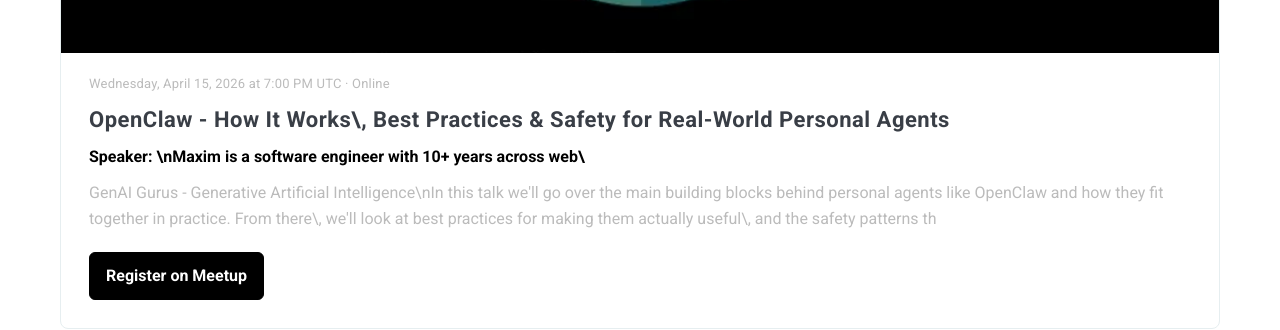
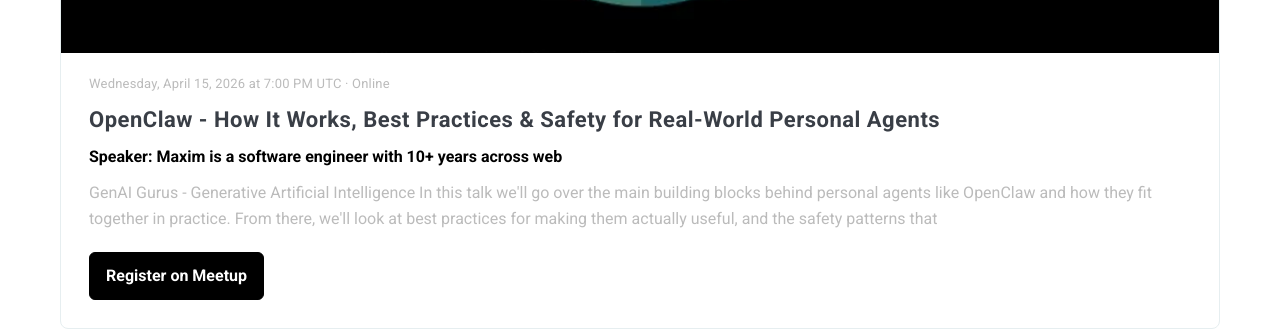
Before and after one commit to GenAI-Gurus/genai-gurus.github.io, a Jekyll site: the page built from index.html, in a window 1280 px wide. Shown: the part 710-1040 px from the top of the page. Built offline with Jekyll 4.4.1, drawn with Linux system fonts in a browser that asks for light colours; nearby versions of some CDN libraries; the list of posts is cut into pages by our own code.

Commit message:
chore: sync Meetup events

```diff
--- a/_data/events.json
+++ b/_data/events.json
@@ -1,13 +1,13 @@
 [
   {
-    "title": "OpenClaw - How It Works\\, Best Practices & Safety for Real-World Personal Agents",
+    "title": "OpenClaw - How It Works, Best Practices & Safety for Real-World Personal Agents",
     "date": "2026-04-15T19:00:00Z",
     "event_status": "upcoming",
-    "speaker_name": "\\nMaxim is a software engineer with 10+ years across web\\",
+    "speaker_name": "Maxim is a software engineer with 10+ years across web",
     "location_label": "Online",
     "meetup_url": "https://www.meetup.com/genai-gurus/events/313946334/",
     "youtube_url": "",
     "image": "",
-    "summary": "GenAI Gurus - Generative Artificial Intelligence\\nIn this talk we'll go over the main building blocks behind personal agents like OpenClaw and how they fit together in practice. From there\\, we'll look at best practices for making them actually useful\\, and the safety patterns th"
+    "summary": "GenAI Gurus - Generative Artificial Intelligence In this talk we'll go over the main building blocks behind personal agents like OpenClaw and how they fit together in practice. From there, we'll look at best practices for making them actually useful, and the safety patterns that "
   }
 ]
```
